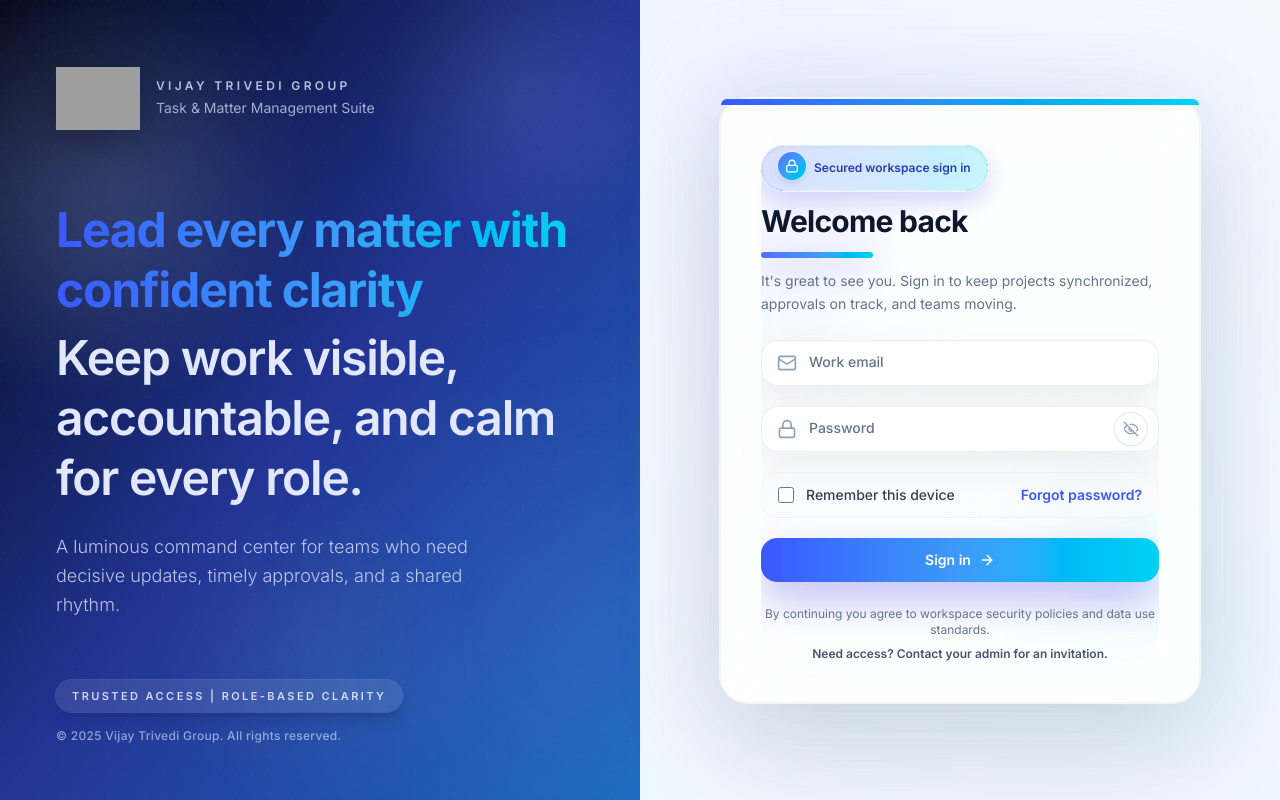
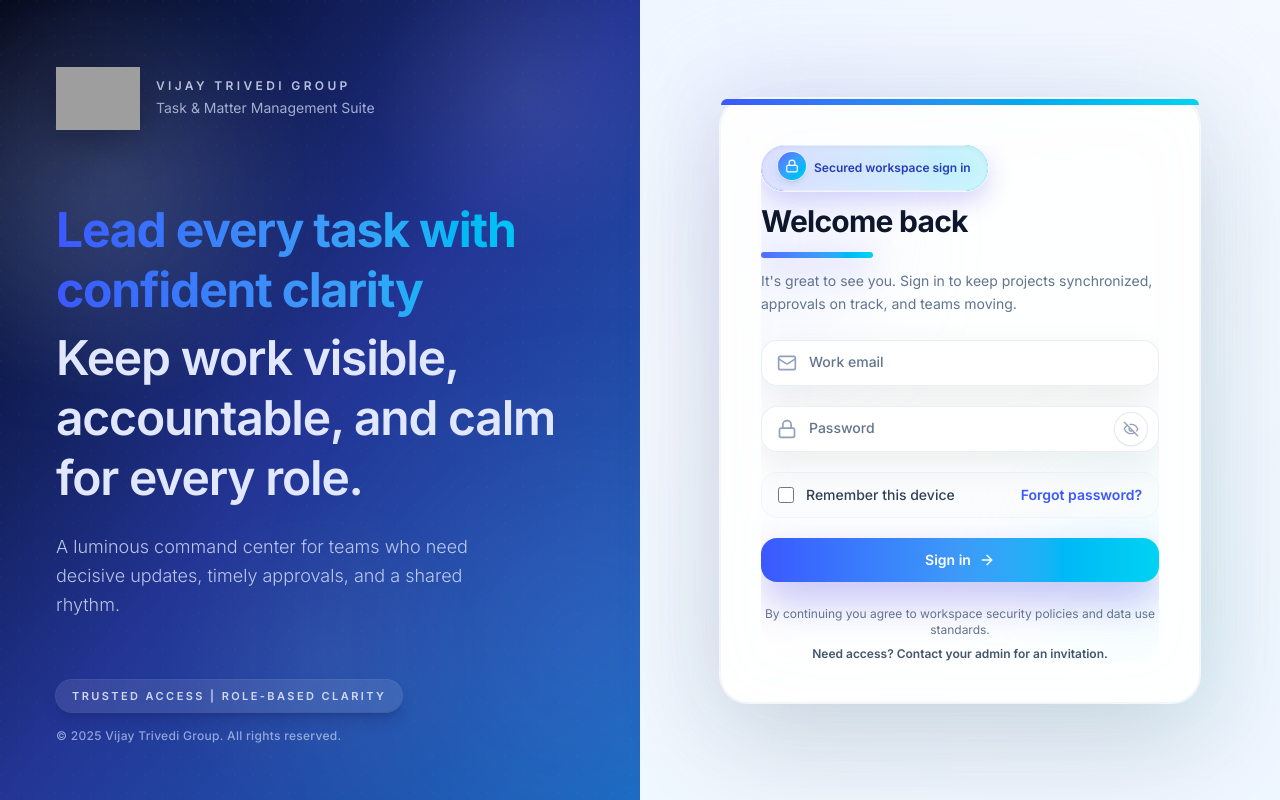
Before and after one commit to admintrivedigroup/DKTASKMANAGER, a React (Vite) app in the folder frontend/Task-Manager/: page / in a window 1280 px wide. Built offline with nearby package versions, Linux system fonts and the light colour scheme; no server answers; grey boxes are pictures that could not be loaded.

Commit message:
feat: add AuthLayout component for consistent authentication page styling and structure.

```diff
--- a/frontend/Task-Manager/src/components/layouts/AuthLayout.jsx
+++ b/frontend/Task-Manager/src/components/layouts/AuthLayout.jsx
@@ -36,7 +36,7 @@ const AuthLayout = ({ children }) => {
 
             <div className="space-y-6 max-w-xl">
               <h1 className="text-5xl font-bold leading-tight tracking-tight text-white">
-                <span className="block text-gradient">Lead every matter with confident clarity</span>
+                <span className="block text-gradient">Lead every task with confident clarity</span>
                 <span className="mt-2 block text-indigo-100 font-semibold">
                   Keep work visible, accountable, and calm for every role.
                 </span>
```
